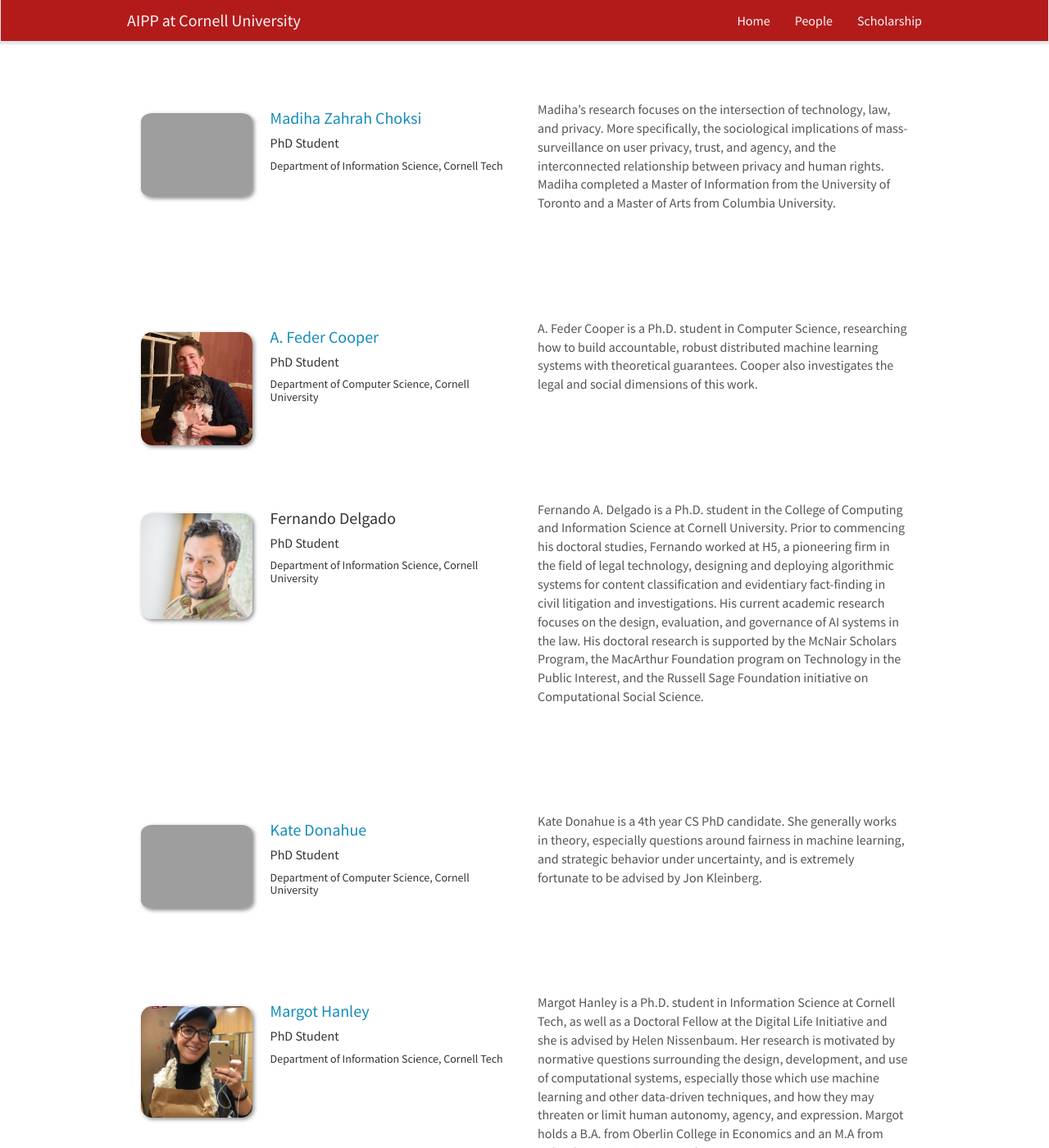
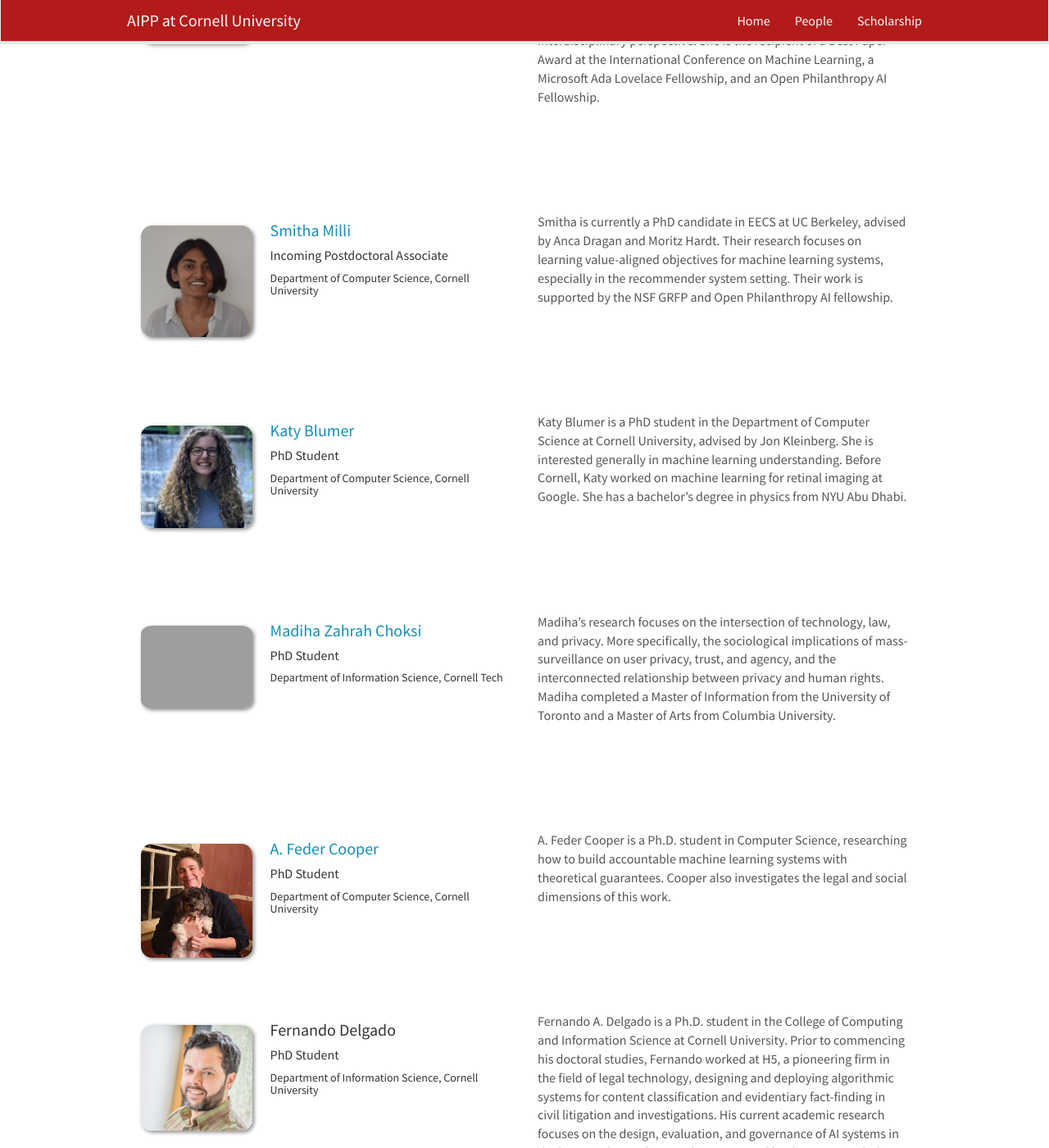
Before and after one commit to pasta41/aippwebsite, a Jekyll site: the page built from _pages/people.md, in a window 1280 px wide and 1400 px high, scrolled down 4535 px. Shown: the whole window at 82% size. Built offline with Jekyll 4.4.1, drawn with Linux system fonts in a browser that asks for light colours; nearby versions of some CDN libraries; some of the changed text lies outside the part shown.

Commit message:
may updates

```diff
--- a/_data/people.yml
+++ b/_data/people.yml
@@ -41,6 +41,13 @@
   info: "Department of Computer Science, Cornell University"
   website: https://sdean.website/
   about: "Sarah Dean is an Assistant Professor in the Computer Science Department at Cornell. She is interested in the interplay between optimization, machine learning, and dynamics. Her research focuses on understanding the fundamentals of data-driven control and decision-making, inspired by applications ranging from robotics to recommendation systems. She received a PhD in Electrical Engineering and Computer Science from UC Berkeley in 2021."
+
+- name: Nikhil Garg
+  photo: nikhilgarg.jpg
+  title: "Assistant Professor"
+  info: "Department of Operations Research and Information Engineering, Cornell Tech"
+  website: https://gargnikhil.com/
+  about: "Nikhil Garg is an Assistant Professor of Operations Research and Information Engineering at Cornell Tech as part of the Jacobs Technion-Cornell Institute. His research interest is the application of algorithms, data science, and mechanism design to the study of democracy, markets, and societal systems at large. He received his PhD from Stanford University and has spent considerable time in industry -- most recently, he was the Principal Data Scientist at PredictWise, which provides election analytics for political campaigns. Nikhil received the INFORMS George Dantzig Dissertation Award and an honorable mention for the ACM SIGecom dissertation award."
 
 - name: Hoda Heidari
   photo: hodaheidari.jpg
@@ -109,6 +116,15 @@
   website: https://www.lydiatliu.com
   about: "Lydia T. Liu is currently a PhD candidate in the EECS at University of California, Berkeley, advised by Moritz Hardt and Michael I. Jordan. Lydia's research examines the mathematical foundations of machine learning and algorithmic decision-making, with a focus on societal impact and human welfare. Her current work also approaches questions of algorithmic impact from an integrated and interdisciplinary perspective. She is the recipient of a Best Paper Award at the International Conference on Machine Learning, a Microsoft Ada Lovelace Fellowship, and an Open Philanthropy AI Fellowship."
 
+
+# BEGIN: Post-docs / visiting scientists
+
+- name: Smitha Milli
+  photo: smithamilli.jpg
+  title: "Incoming Postdoctoral Associate"
+  info: "Department of Computer Science, Cornell University"
+  website: https://smithamilli.com/
+  about: "Smitha is currently a PhD candidate in EECS at UC Berkeley, advised by Anca Dragan and Moritz Hardt. Their research focuses on learning value-aligned objectives for machine learning systems, especially in the recommender system setting. Their work is supported by the NSF GRFP and Open Philanthropy AI fellowship."
 # BEGIN: Grad students
 
 - name: Katy Blumer
@@ -132,7 +148,7 @@
   title: "PhD Student"
   info: "Department of Computer Science, Cornell University"
   website: https://cacioepe.pe
-  about: "A. Feder Cooper is a Ph.D. student in Computer Science, researching how to build accountable, robust distributed machine learning systems with theoretical guarantees. Cooper also investigates the legal and social dimensions of this work."
+  about: "A. Feder Cooper is a Ph.D. student in Computer Science, researching how to build accountable machine learning systems with theoretical guarantees. Cooper also investigates the legal and social dimensions of this work."
 
   # TODO Twitter
 
```
Also changed, not shown: images/teampic/nikhilgarg.jpg (added), images/teampic/smithamilli.jpg (added).
